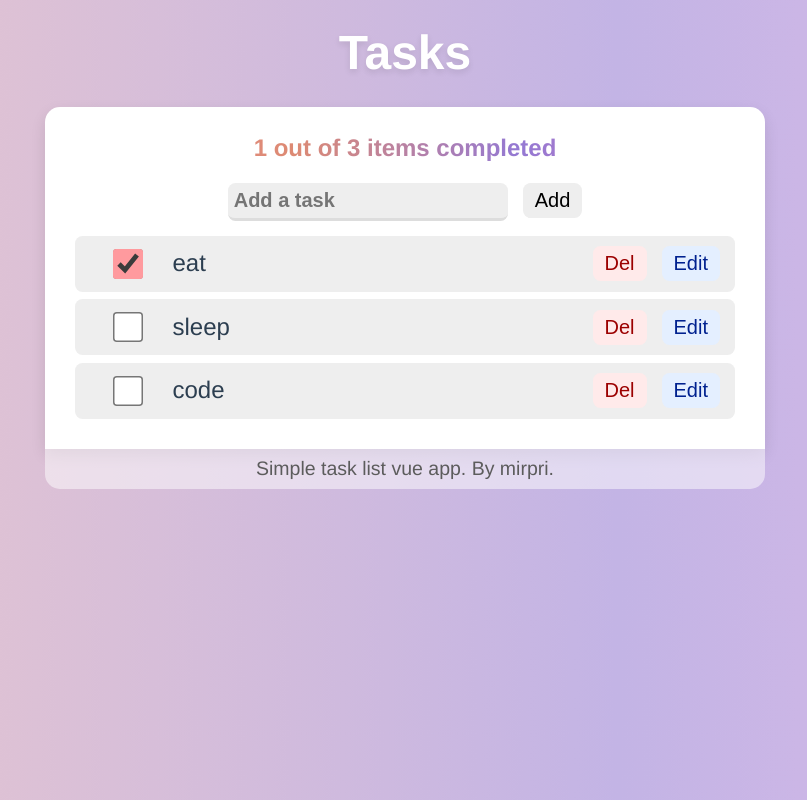
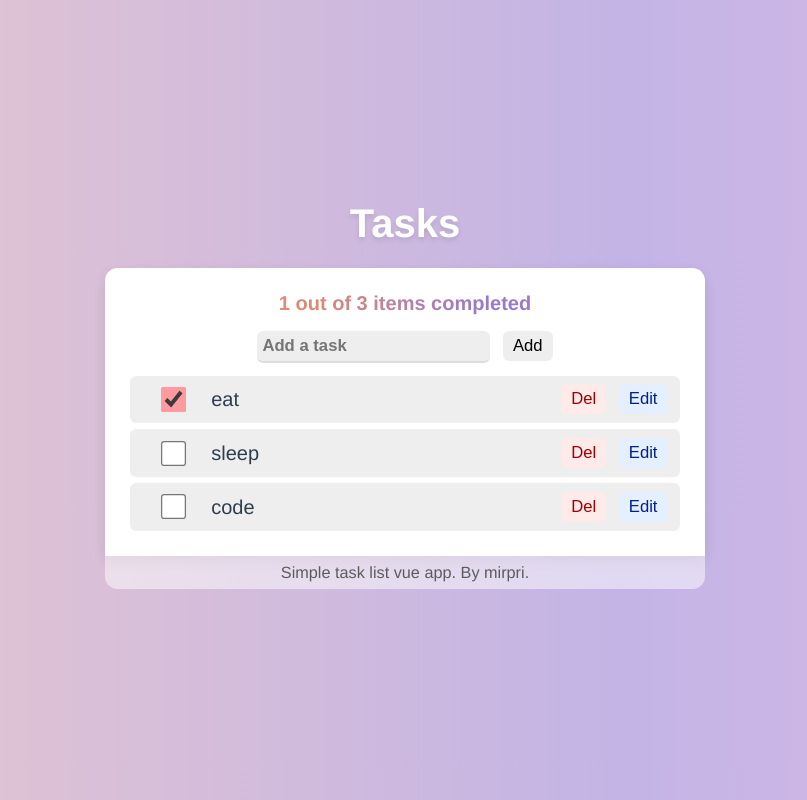
Before and after one commit to mirpri/vue-tasks, a Vue app: page / in a window 1280 px wide. Shown: the whole page, without its empty margins (235-1042 px from the left). Built offline with nearby package versions, Linux system fonts and the light colour scheme.

Commit message:
layout upd

```diff
--- a/src/App.vue
+++ b/src/App.vue
@@ -16,6 +16,7 @@
     </div>
   </div>
   <footer>Simple task list vue app. By mirpri.</footer>
+  <br>
 </div>
 </template>
 
--- a/src/assets/saintyle.css
+++ b/src/assets/saintyle.css
@@ -41,11 +41,13 @@ h3{
 }
 /* 容器 */
 .container {
+    border-radius: 0;
     max-width: 600px;
     margin: 0 auto;
     display: flex;
     flex-direction: column;
     justify-content: center;
+    min-height: 80vh;
 }
 p{
     margin-bottom: 5px;
@@ -65,6 +67,7 @@ p{
     margin: 0 10%;
     box-shadow: 0px 4px 10px rgba(0, 0, 0, 0.1);
     border-radius: 10px 10px 0 0;
+
 }
 
 .aside {
--- a/src/assets/specialstyles.css
+++ b/src/assets/specialstyles.css
@@ -1,5 +1,5 @@
 body{
-    zoom: 1.5;
+    zoom: 1.25;
 }
 
 .task-item{
```
